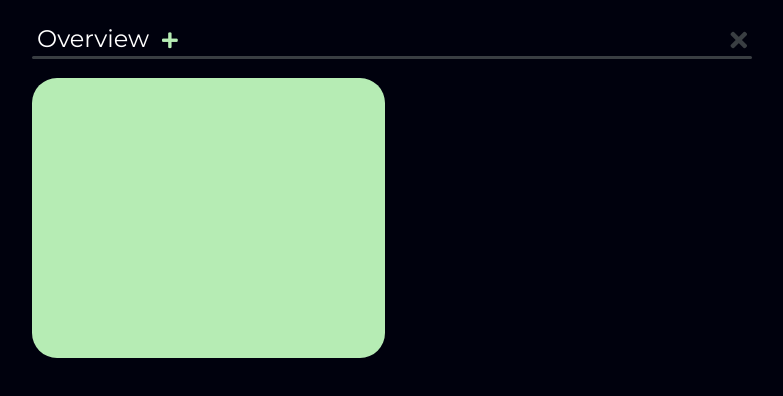
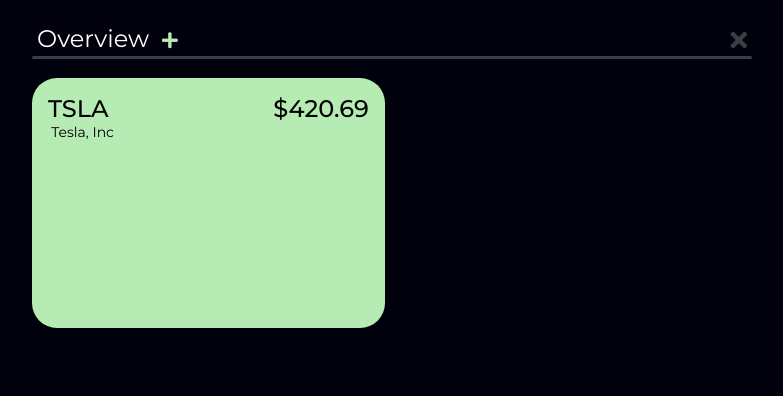
Before and after one commit to Nickolas-Hernandez/Stock-watcher, a website: page index.html in a window 1280 px wide. Shown: the whole page, without its empty margins (248-1031 px from the left). Drawn offline with Linux system fonts and the light colour scheme.

Commit message:
Created reference stats header in html. #2

```diff
--- a/css/reset.css
+++ b/css/reset.css
@@ -10,6 +10,7 @@
 h1,
 h2,
 h3,
+h4,
 p {
   margin: 0;
 }
@@ -18,7 +19,7 @@
   list-style: none;
 }
 
-a{
+a {
   text-decoration: none;
   color: white;
 }
--- a/css/styles.css
+++ b/css/styles.css
@@ -164,9 +164,33 @@
 
 .stock-stats-container {
   width: 100%;
-  height: 280px;
+  height: 250px;
   border-radius: 25px;
+  padding: 1rem;
 }
+
+.stats-ticker,
+.stats-price,
+.company-name {
+  font-weight: 500;
+  color: black;
+}
+
+.stats-price {
+  margin-left: auto;
+}
+
+.company-name {
+  font-weight: 400;
+  font-size: 14px;
+  padding-left: 0.2rem;
+}
+
+/* .stats-ticker{
+
+}
+.stats-price
+.company-name */
 
 .positive-background {
   background-color: #b6ecb4;
--- a/index.html
+++ b/index.html
@@ -49,15 +49,19 @@
       </div>
     </div>
     <div class="stock-page container" data-view="stockPage">
-      <section class="overview-header search-bar column-full row">
+      <header class="overview-header search-bar column-full row">
         <h2 class="watchlist-text">Overview</h2>
         <i class="fas fa-plus"></i>
         <i class="fas fa-times"></i>
         <span class="full-bar column-full"></span>
-      </section>
+      </header>
       <section class="stock-stats-section column-half">
         <div class="stock-stats-container positive-background">
-
+          <header class="stats-header row">
+            <h2 class="stats-ticker">TSLA</h2>
+            <h2 class="stats-price">&dollar;420.69</h2>
+            <h4 class="company-name column-full">Tesla, Inc</h4>
+          </header>
         </div>
       </section>
     </div>
```
